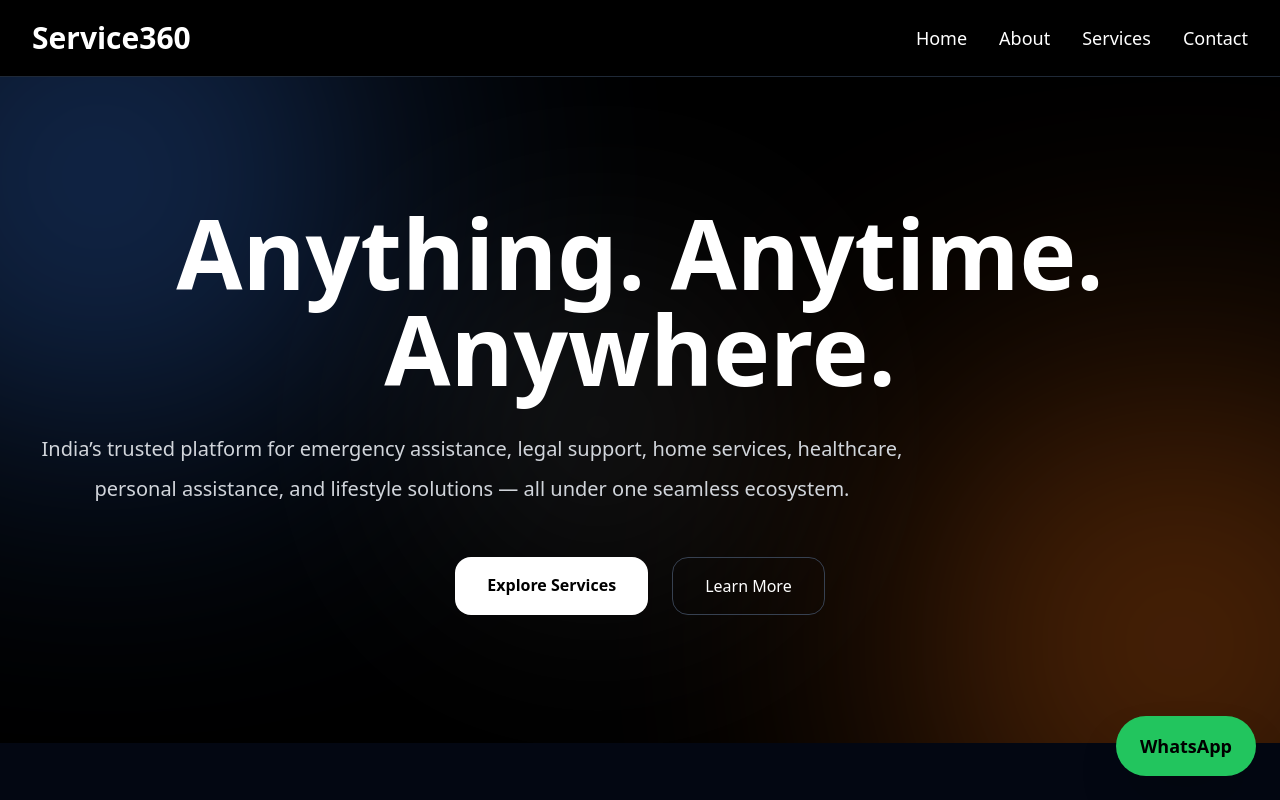
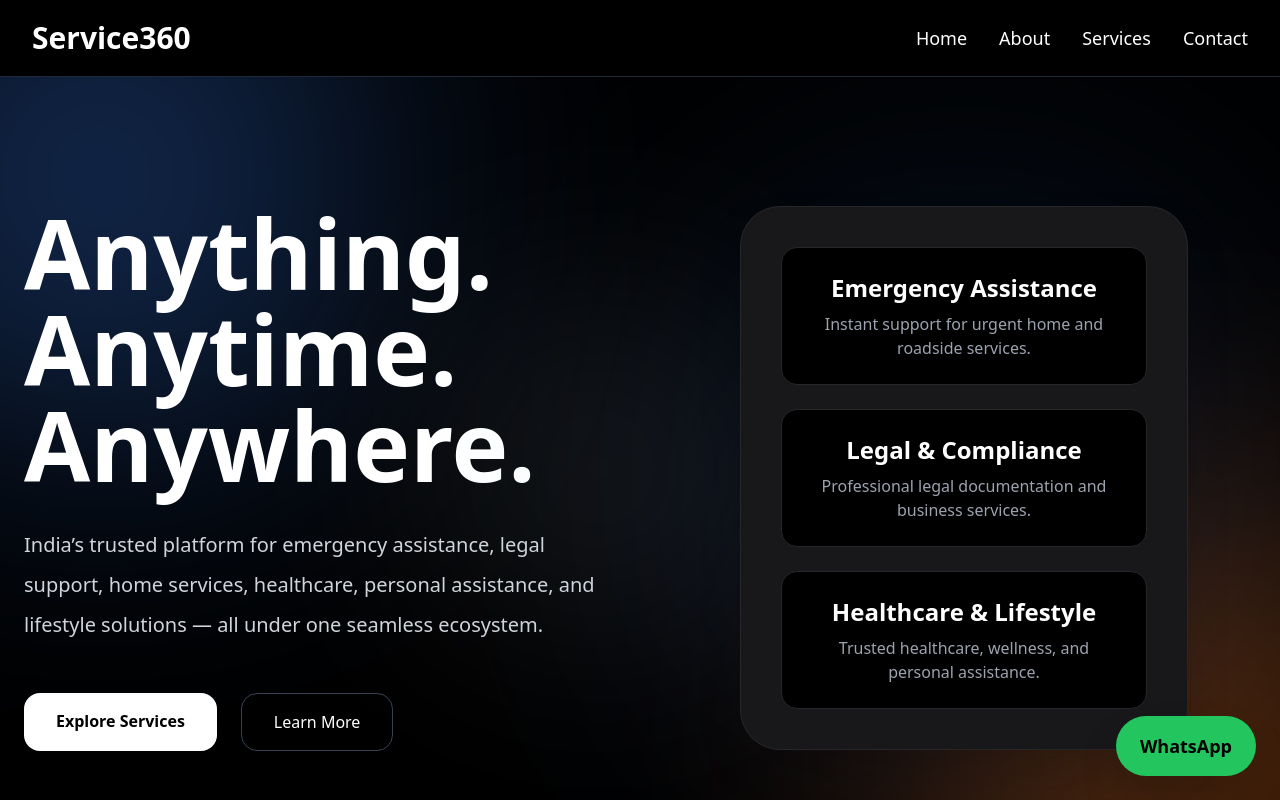
Before and after one commit to service-360/service360-website, a Next.js app: page / in a window 1280 px wide. Shown: the top 800 px of the page. Built offline with nearby package versions, Linux system fonts and the light colour scheme.

Commit message:
Add premium hero illustration layout

```diff
--- a/app/page.js
+++ b/app/page.js
@@ -142,20 +142,23 @@ ${message}
         </div>
 
         {/* Hero Content */}
-        <div className="relative z-10">
+        <div className="relative z-10 max-w-7xl mx-auto grid md:grid-cols-2 gap-16 items-center">
 
-          <h1 className="text-6xl md:text-8xl font-bold mb-8 leading-tight">
+          {/* Left Content */}
+          <div>
+
+            <h1 className="text-6xl md:text-8xl font-bold mb-8 leading-tight text-left">
               Anything. Anytime. Anywhere.
             </h1>
 
-          <p className="text-gray-300 text-xl max-w-4xl mb-12 leading-10">
+            <p className="text-gray-300 text-xl max-w-2xl mb-12 leading-10 text-left">
               India’s trusted platform for emergency assistance,
               legal support, home services, healthcare,
               personal assistance, and lifestyle solutions —
               all under one seamless ecosystem.
             </p>
 
-          <div className="flex gap-6 justify-center">
+            <div className="flex gap-6 justify-center md:justify-start">
 
               <a
                 href="/services"
@@ -170,6 +173,61 @@ ${message}
               >
                 Learn More
               </a>
+
+            </div>
+
+          </div>
+
+          {/* Hero Illustration */}
+          <div className="relative hidden md:flex items-center justify-center">
+
+            {/* Outer Glow */}
+            <div className="absolute w-[500px] h-[500px] bg-blue-500 opacity-20 blur-[140px] rounded-full"></div>
+
+            {/* Main Card */}
+            <div className="relative bg-zinc-900 border border-zinc-800 rounded-[40px] p-10 w-full max-w-md shadow-2xl">
+
+              <div className="space-y-6">
+
+                <div className="bg-black rounded-2xl p-6 border border-zinc-800">
+
+                  <h3 className="text-2xl font-bold mb-2">
+                    Emergency Assistance
+                  </h3>
+
+                  <p className="text-gray-400">
+                    Instant support for urgent home and roadside services.
+                  </p>
+
+                </div>
+
+                <div className="bg-black rounded-2xl p-6 border border-zinc-800">
+
+                  <h3 className="text-2xl font-bold mb-2">
+                    Legal & Compliance
+                  </h3>
+
+                  <p className="text-gray-400">
+                    Professional legal documentation and business services.
+                  </p>
+
+                </div>
+
+                <div className="bg-black rounded-2xl p-6 border border-zinc-800">
+
+                  <h3 className="text-2xl font-bold mb-2">
+                    Healthcare & Lifestyle
+                  </h3>
+
+                  <p className="text-gray-400">
+                    Trusted healthcare, wellness, and personal assistance.
+                  </p>
+
+                </div>
+
+              </div>
+
+            </div>
 
           </div>
 
```
Lines whose indentation alone changed are shown as unchanged.
